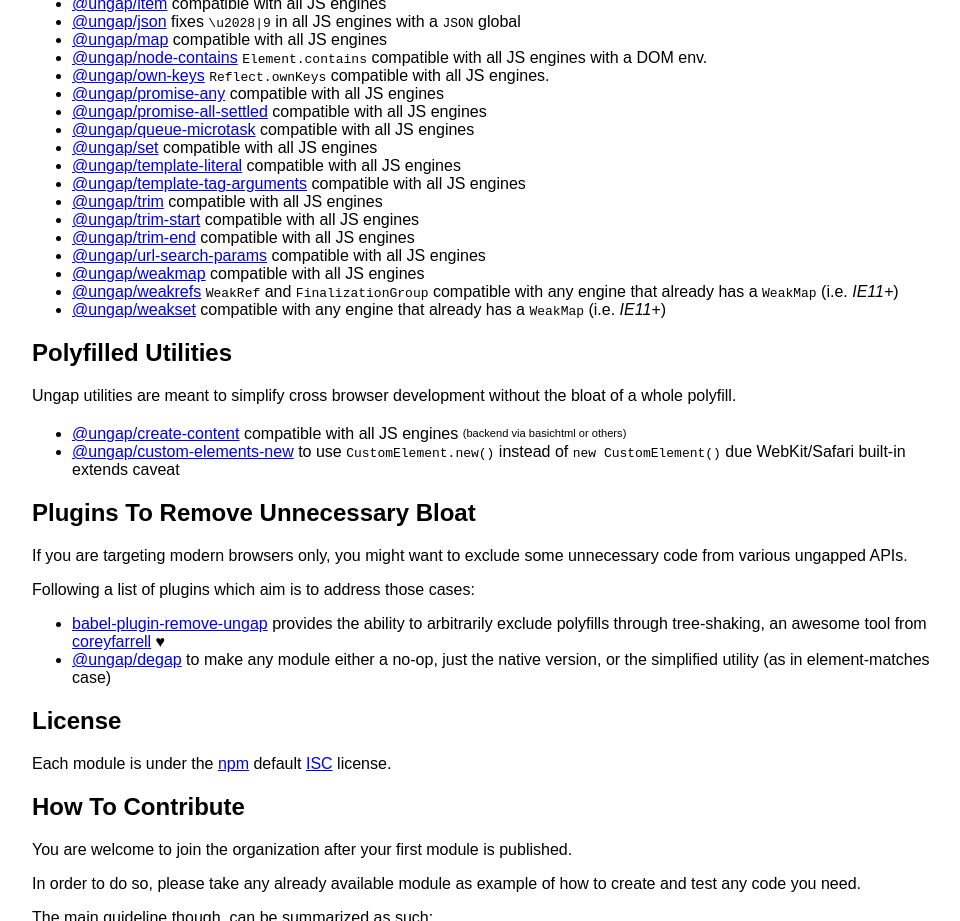
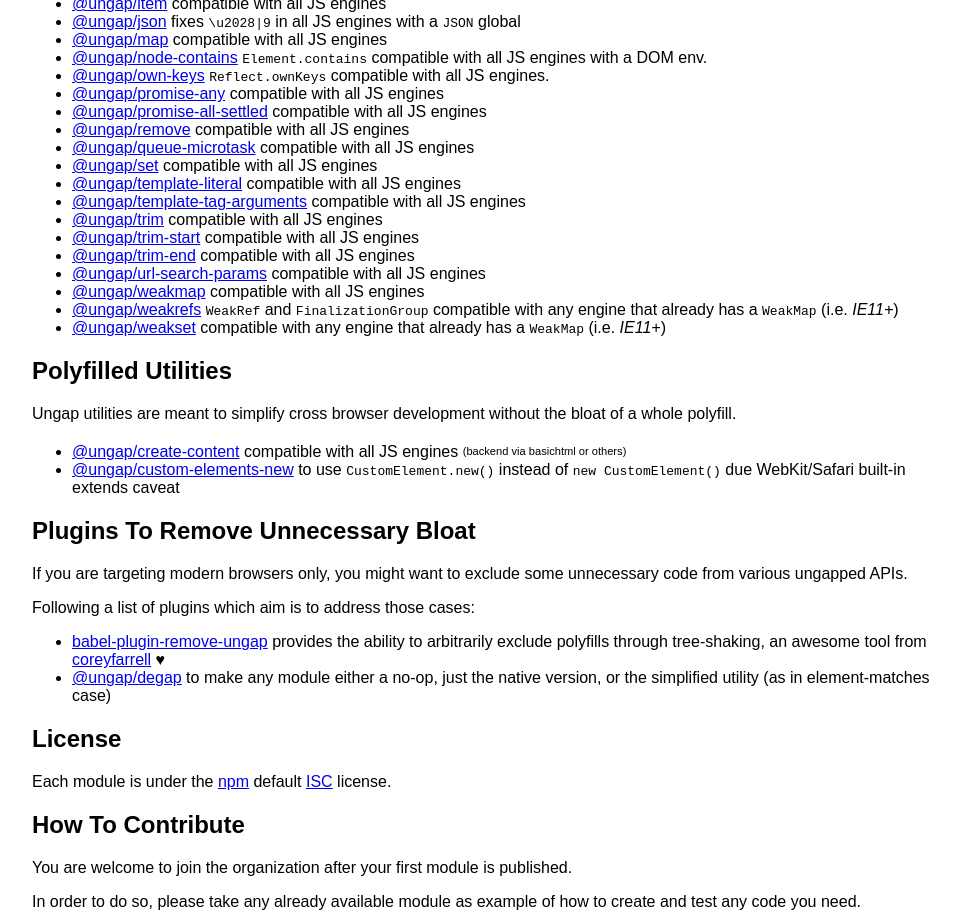
Before and after one commit to ungap/ungap.github.io, a website: page index.html in a window 1280 px wide. Shown: the part 1780-2701 px from the top of the page, without its empty margins (148-1108 px from the left). Drawn offline with nearby package versions, Linux system fonts and the light colour scheme.

Commit message:
Added @ungap/remove polyfill

```diff
--- a/index.html
+++ b/index.html
@@ -92,6 +92,7 @@
 <li><a href="https://github.com/ungap/own-keys">@ungap/own-keys</a> <code>Reflect.ownKeys</code> compatible with all JS engines.</li>
 <li><a href="https://github.com/ungap/promise-any">@ungap/promise-any</a> compatible with all JS engines</li>
 <li><a href="https://github.com/ungap/promise-all-settled">@ungap/promise-all-settled</a> compatible with all JS engines</li>
+<li><a href="https://github.com/ungap/remove">@ungap/remove</a> compatible with all JS engines</li>
 <li><a href="https://github.com/ungap/queue-microtask">@ungap/queue-microtask</a> compatible with all JS engines</li>
 <li><a href="https://github.com/ungap/set">@ungap/set</a> compatible with all JS engines</li>
 <li><a href="https://github.com/ungap/template-literal">@ungap/template-literal</a> compatible with all JS engines</li>
```
Also changed, not shown: README.md.
